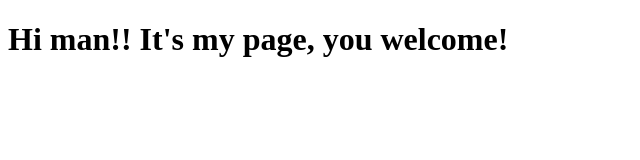
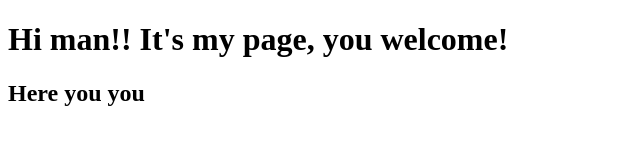
Before and after one commit to Jos1k/nodeJs-Course-web-server, a website: page public/index.html in a window 1280 px wide. Shown: the whole page, without its empty margins (0-640 px from the left). Drawn offline with Linux system fonts and the light colour scheme.

Commit message:
some additional change

```diff
--- a/public/index.html
+++ b/public/index.html
@@ -7,6 +7,7 @@
 
 <body>
     <h1> Hi man!! It's my page, you welcome!</h1>
+    <h2>Here you you</h2>
 </body>
 
 </html>
```
